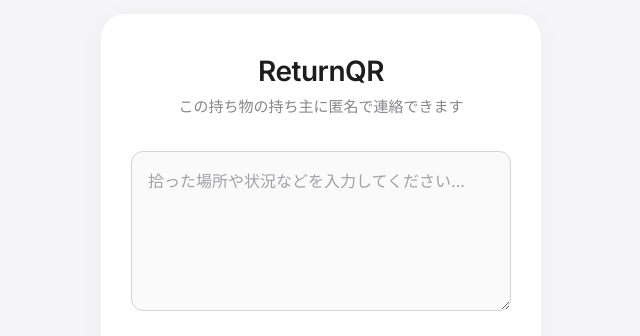
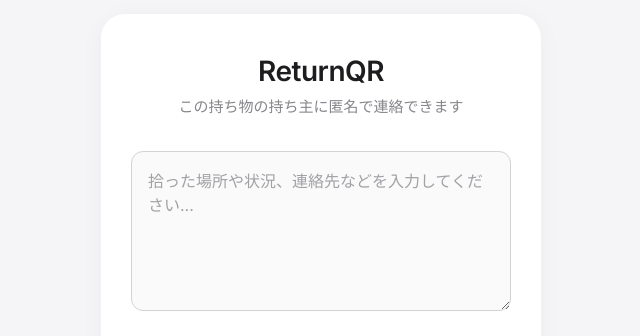
Before and after one commit to junic215/returnqr, a plain HTML site: page index.html in a window 1280 px wide. Shown: the part 147-483 px from the top of the page, 319-959 px from the left. Drawn offline with nearby package versions, Linux system fonts and the light colour scheme.

Commit message:
Add files via upload

```diff
--- a/index.html
+++ b/index.html
@@ -1,5 +1,6 @@
 <!DOCTYPE html>
 <html lang="ja">
+
 <head>
     <meta charset="UTF-8">
     <meta name="viewport" content="width=device-width, initial-scale=1.0, maximum-scale=1.0, user-scalable=no">
@@ -12,6 +13,7 @@
     <!-- EmailJS SDK -->
     <script type="text/javascript" src="https://cdn.jsdelivr.net/npm/@emailjs/browser@3/dist/email.min.js"></script>
 </head>
+
 <body>
     <main class="container">
         <div class="header">
@@ -21,7 +23,7 @@
 
         <form id="contact-form">
             <div class="form-group">
-                <textarea id="message" name="message" placeholder="拾った場所や状況などを入力してください..." required></textarea>
+                <textarea id="message" name="message" placeholder="拾った場所や状況、連絡先などを入力してください..." required></textarea>
             </div>
 
             <label class="checkbox-container">
@@ -39,4 +41,5 @@
 
     <script src="script.js"></script>
 </body>
+
 </html>
```
